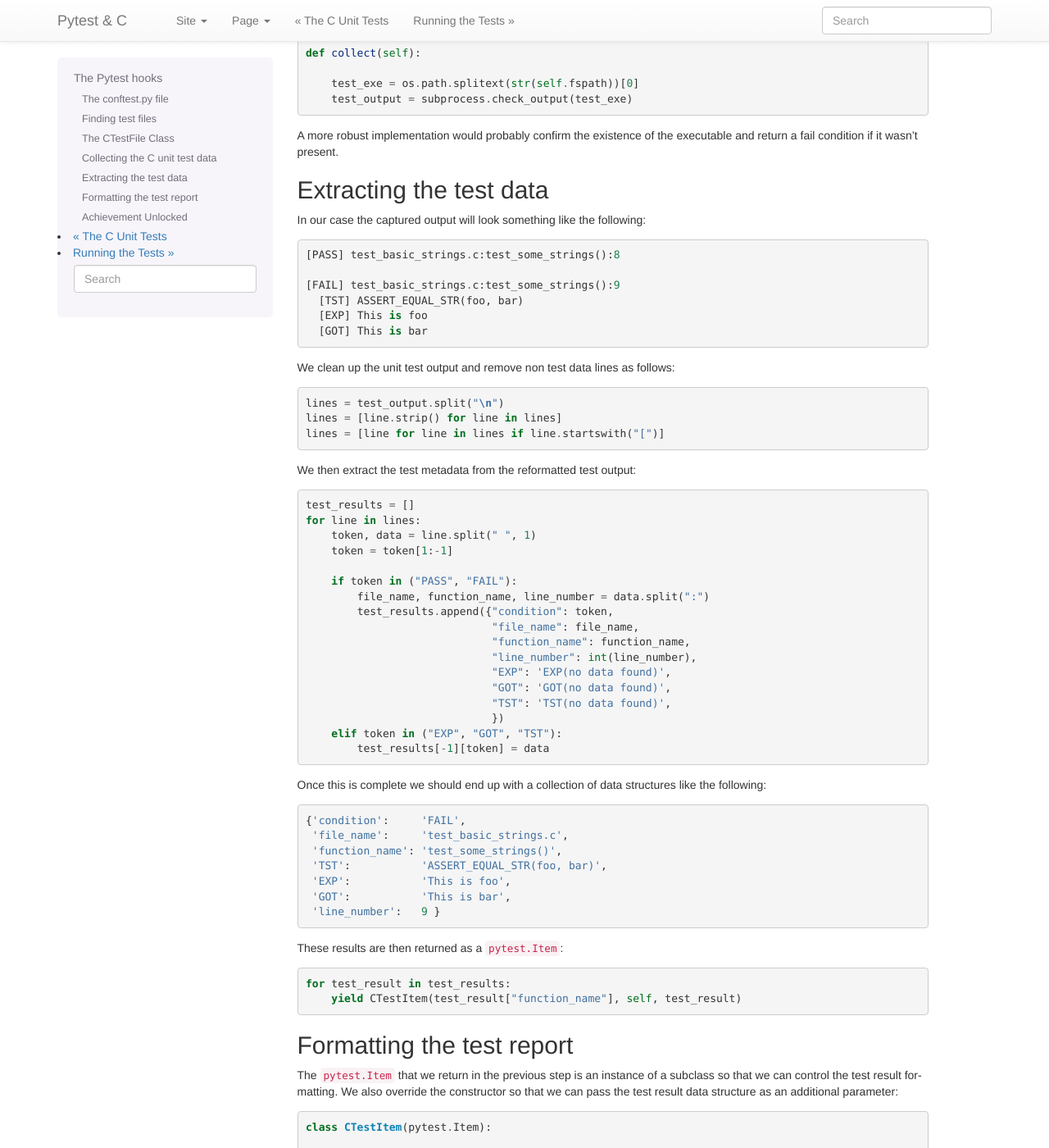
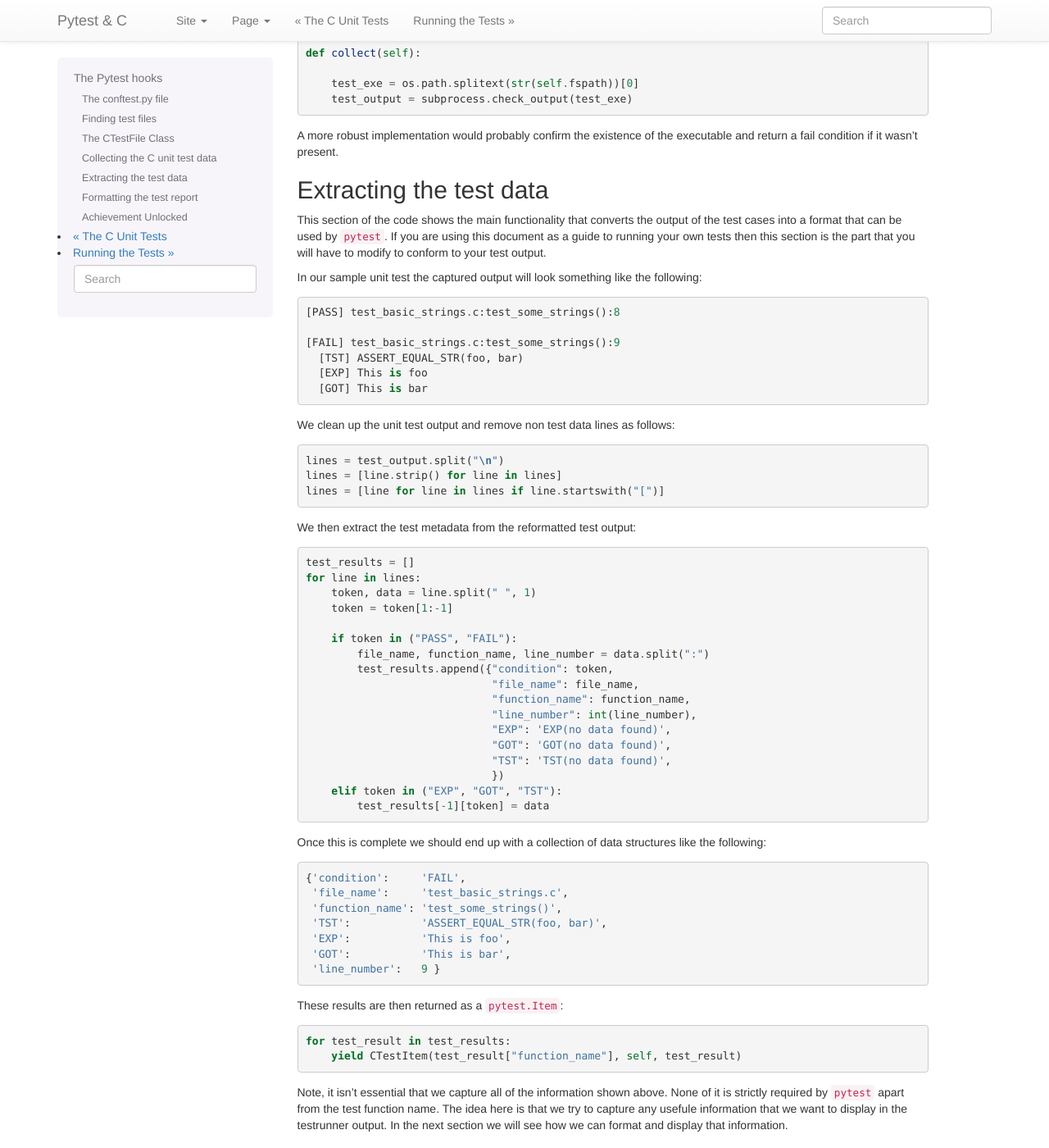
Before and after one commit to jmcnamara/pytest_c_testrunner, a Sphinx documentation site: the page built from docs/source/conftest.rst, in a window 1280 px wide and 1400 px high, scrolled down 3272 px. Shown: the whole window at 82% size. Built offline with Sphinx 7.4.7, drawn with Linux system fonts in a browser that asks for light colours.

Commit message:
Updated docs.

```diff
--- a/docs/source/c_unit_test.rst
+++ b/docs/source/c_unit_test.rst
@@ -5,7 +5,7 @@ The C Unit Tests
 
 This isn't about how to write C unit tests.
 
-The assumption is that we already have working tests that we just want to run
+The assumption is that you already have working tests that you just want to run
 and that these tests output some sort of Pass/Fail information.
 
 For the sake of example say we have a test case like this:
--- a/docs/source/conftest.rst
+++ b/docs/source/conftest.rst
@@ -123,7 +123,13 @@ executable and return a fail condition if it wasn't present.
 Extracting the test data
 ------------------------
 
-In our case the captured output will look something like the following::
+This section of the code shows the main functionality that converts the output
+of the test cases into a format that can be used by ``pytest``. If you are
+using this document as a guide to running your own tests then this section is
+the part that you will have to modify to conform to your test output.
+
+In our sample unit test the captured output will look something like the
+following::
 
     [PASS] test_basic_strings.c:test_some_strings():8
 
@@ -171,12 +177,16 @@ like the following::
      'GOT':           'This is bar',
      'line_number':   9 }
 
-
-
 These results are then returned as a ``pytest.Item``::
 
         for test_result in test_results:
             yield CTestItem(test_result["function_name"], self, test_result)
+
+Note, it isn't essential that we capture all of the information shown above.
+None of it is strictly required by ``pytest`` apart from the test function
+name. The idea here is that we try to capture any usefule information that we
+want to display in the testrunner output. In the next section we will see how
+we can format and display that information.
 
 Formatting the test report
 --------------------------
```
